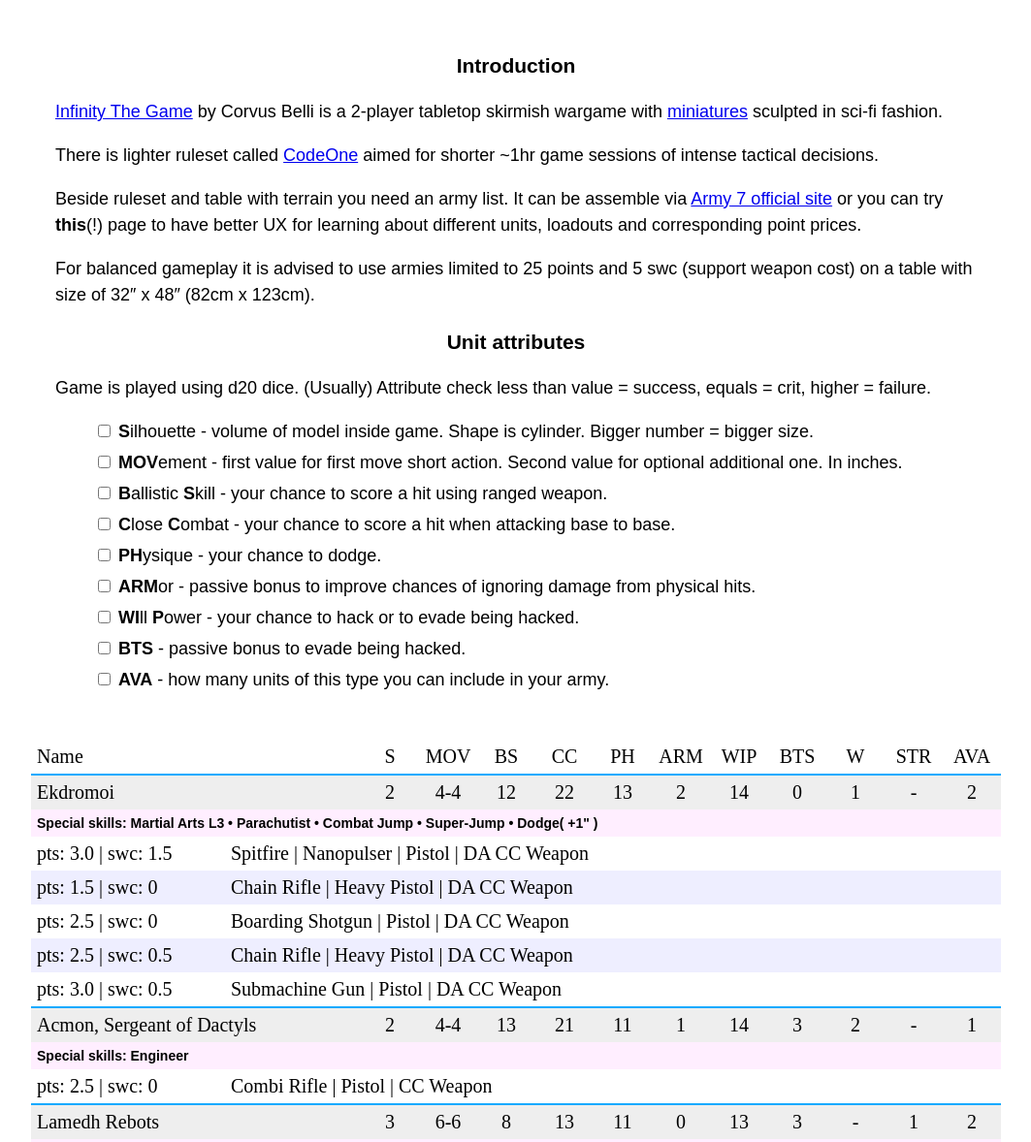
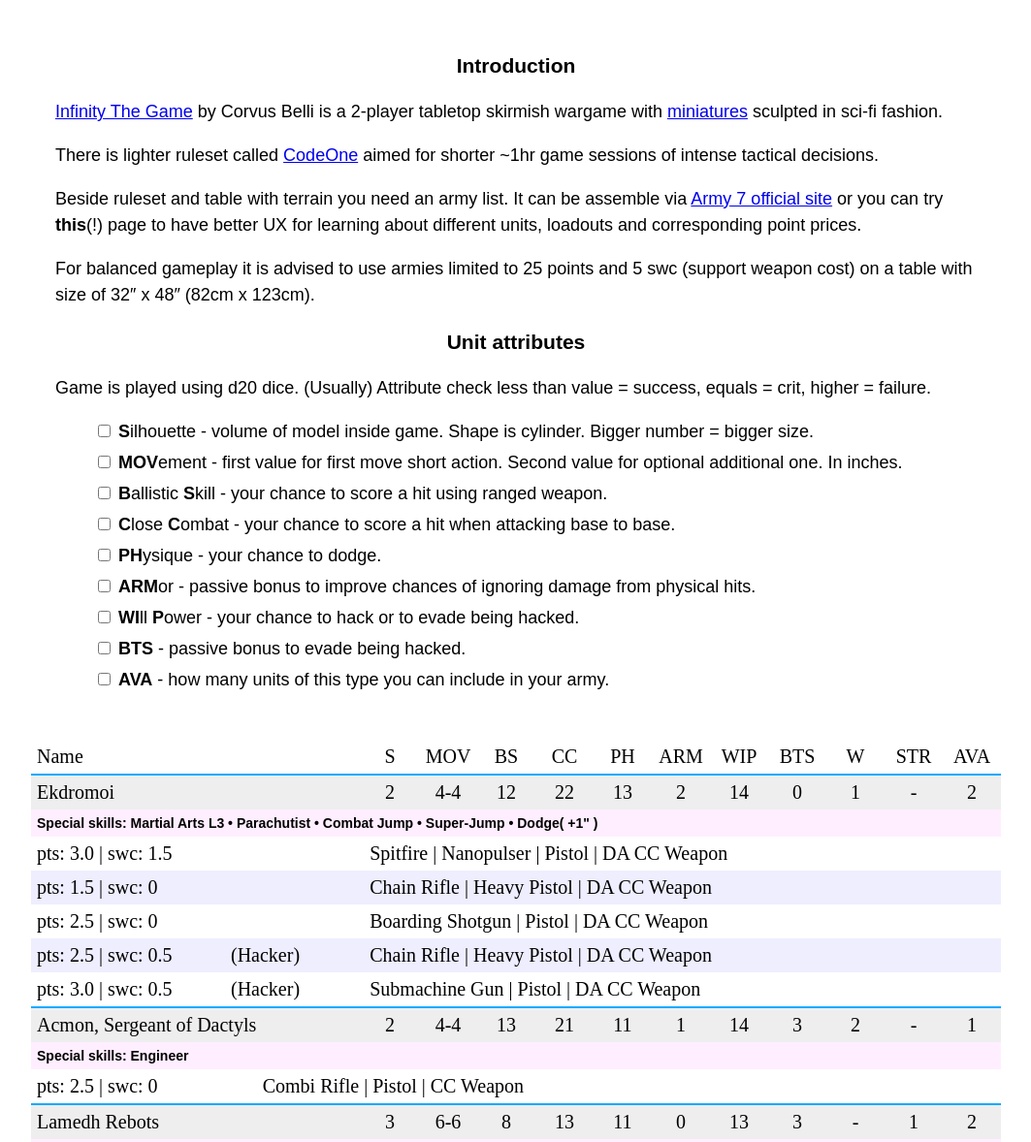
Before and after one commit to fedor-rusak/fedor-rusak.github.io, a plain HTML site: page infi_data/index.html in a window 1280 px wide. Shown: the top 1178 px of the page at 97% size, without its empty margins (108-1171 px from the left). Drawn offline with Linux system fonts and the light colour scheme.

Commit message:
skills for each option!

```diff
--- a/infi_data/index.html
+++ b/infi_data/index.html
@@ -138,6 +138,16 @@
 
 					let optionRows = [];
 					group.options.forEach(option => {
+						let skillsDescription = "";
+
+						if (option.skills.length > 0) {
+							let tempSkills = [];
+
+							option.skills.forEach(skill => {
+								tempSkills.push(skills[skill.id].name);
+							});
+							skillsDescription = "("+ tempSkills.join(", ")+")"
+						}
 						let loadout = [];
 						option.weapons.sort((a,b) => a.order-b.order).forEach(weapon => {
 							loadout.push(weapons[weapon.id].name);
@@ -145,6 +155,7 @@
 
 						optionRows.push(['tr', null,
 							['td', "price", "pts: " + fixDot(option.points) + " | swc: " + option.swc],
+							['td', null, skillsDescription],
 							['td', null, loadout.join(' | ')]
 						]);
 					});
```
